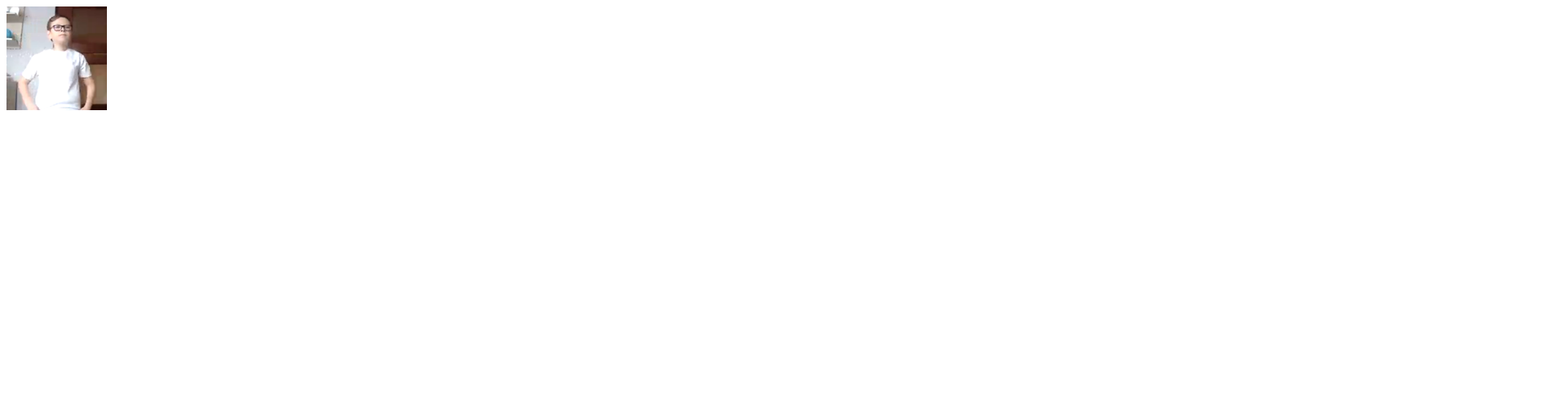
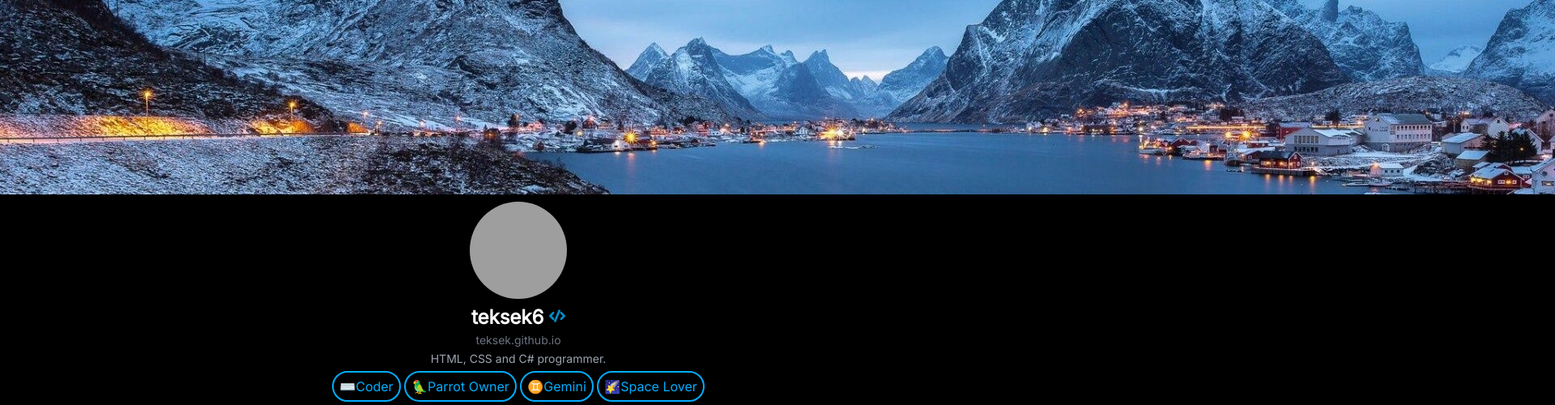
Before and after one commit to teksek/teksek.github.io, a plain HTML site: page index.html in a window 1280 px wide. Shown: the top 500 px of the page at 81% size, 1920 px wide, since content can reach past the window. Drawn offline with Linux system fonts and the light colour scheme; grey boxes are pictures that could not be loaded.

Commit message:
Final Update

```diff
--- a/index.html
+++ b/index.html
@@ -5,8 +5,41 @@
         <meta http-equiv="X-UA-Compatible" content="IE=edge">
         <meta name="viewport" content="width=device-width, initial-scale=1.0">
         <title>Document</title>
+        <link rel="stylesheet" href="styles.css">
+        <link rel="preconnect" href="https://fonts.googleapis.com">
+        <link rel="preconnect" href="https://fonts.gstatic.com" crossorigin>
+        <link href="https://fonts.googleapis.com/css2?family=Inter:wght&display=swap" rel="stylesheet">
     </head>
     <body>
-        <img src="kamil.png" alt="kamil">
+        <!-- <img src="kamil.png" alt="kamil"> -->
+        <div id="bg-full">
+            <img src="img/norwegia.jpg" alt="norwegia-bg" id="bg" style="object-position: center; object-fit: cover; width: 1920px; height: 240px;">
+        </div>
+        <p id="profile-picture-p">
+            <img src="img/sarius-antihype.gif" alt="profile picture img" id="profile-picture-img">
+        </p>
+        <p id="name">teksek6 <img src="img/code-icon.png" style="width: 20px; height: 20px;"> </p>
+        <p id="site">teksek.github.io</p>
+        <p id="biography">HTML, CSS and C# programmer.</p>
+        <div>
+            <p style="text-align: center; ">
+                <span style="color: rgb(0, 174, 255); border: 2px rgb(0, 174, 255) solid; padding: 7px; border-radius: 25px;">⌨️Coder</span>
+                <span style="color: rgb(0, 174, 255); border: 2px rgb(0, 174, 255) solid; padding: 7px; border-radius: 25px;">🦜Parrot Owner</span>
+                <span style="color: rgb(0, 174, 255); border: 2px rgb(0, 174, 255) solid; padding: 7px; border-radius: 25px;">♊Gemini</span>
+                <span style="color: rgb(0, 174, 255); border: 2px rgb(0, 174, 255) solid; padding: 7px; border-radius: 25px;">🌠Space Lover</span>
+            </p>
+        </div>
+        <div id="media" style="margin-bottom: 20px;">
+            <p style="text-align: center;">
+                <a href="https://github.com/teksek"><img src="img/github.png" style="width: 34px; height: 34px; margin-top: 8px; padding-right: 6px;"></a>
+                <a href="https://music.youtube.com/channel/UCDc47Jy2yznQYf3G2Deip_Q"><img src="img/youtube-music.png" style="width: 34px; height: 34px; margin-top: 8px; padding-left: 6px; padding-right: 6px;"></a>
+                <a style="color: white; padding-bottom: 2px; height: 54px; width: 146.75px;" href="https://pastebin.com/Szz3qWUs">
+                    <img src="img/discord.png" style="width: 40px; height: 30px; padding: 6px; padding-bottom: 2px;">
+                </a>
+            </p>
+        </div>
+        <iframe style="border-radius:12px; display: block; margin: 0 auto;" src="https://open.spotify.com/embed/track/1kq7HYAGUDNEdh6K2LpnjW?utm_source=generator" width="536" height="80" frameBorder="0" allowfullscreen="" allow="autoplay; clipboard-write; encrypted-media; fullscreen; picture-in-picture" loading="lazy"></iframe>
+        <iframe style="display: block; margin-left: auto; margin-right: auto; margin-top: 10px; margin-bottom: 10px;" src="https://ptb.discord.com/widget?id=947291519063298088&theme=dark" width="536" height="500" allowtransparency="true" frameborder="0" sandbox="allow-popups allow-popups-to-escape-sandbox allow-same-origin allow-scripts"></iframe>
+        <iframe style="border-radius:12px; display: block; margin: 0 auto;" src="https://open.spotify.com/embed/playlist/37i9dQZF1DZ06evO3lglCT?utm_source=generator" width="536" height="380" frameBorder="0" allowfullscreen="" allow="autoplay; clipboard-write; encrypted-media; fullscreen; picture-in-picture" loading="lazy"></iframe>
     </body>
 </html>
--- /dev/null
+++ b/styles.css
@@ -0,0 +1,54 @@
+#bg-full {
+    width: 1920px;
+    height: 240px;
+}
+
+#profile-picture-p {
+    text-align: center;
+    margin-top: 5px;
+    margin-bottom: 0px;
+}
+
+#profile-picture-img {
+    border: 4px black solid;
+    border-radius: 50%;
+    color: white;
+    object-fit: cover;
+    height: 120px;
+    width: 120px;
+    object-position: center;
+}
+
+html {
+    font-family: 'Inter', sans-serif;
+    margin: 0;
+}
+
+body {
+    margin: 0;
+    background-color: black;
+}
+
+#name {
+    color:white;
+    font-weight: 700;
+    text-align: center;
+    font-size: 1.5rem;
+    margin-top: 0;
+    margin-bottom: 0px;
+}
+
+#site {
+    color:rgb(107, 114, 128);
+    text-align: center;
+    font-size: .875rem;
+    margin-top: 5px;
+    margin-bottom: 0px;
+}
+
+#biography {
+    text-align: center;
+    font-size: .875rem;
+    color: rgb(156 163 175);
+    margin-top: 6px;
+}
```
Also changed, not shown: img/code-icon.png (added), img/discord.png (added), img/github.png (added), img/norwegia.jpg (added), img/youtube-music.png (added), kamil.png (deleted), 1 other file.
